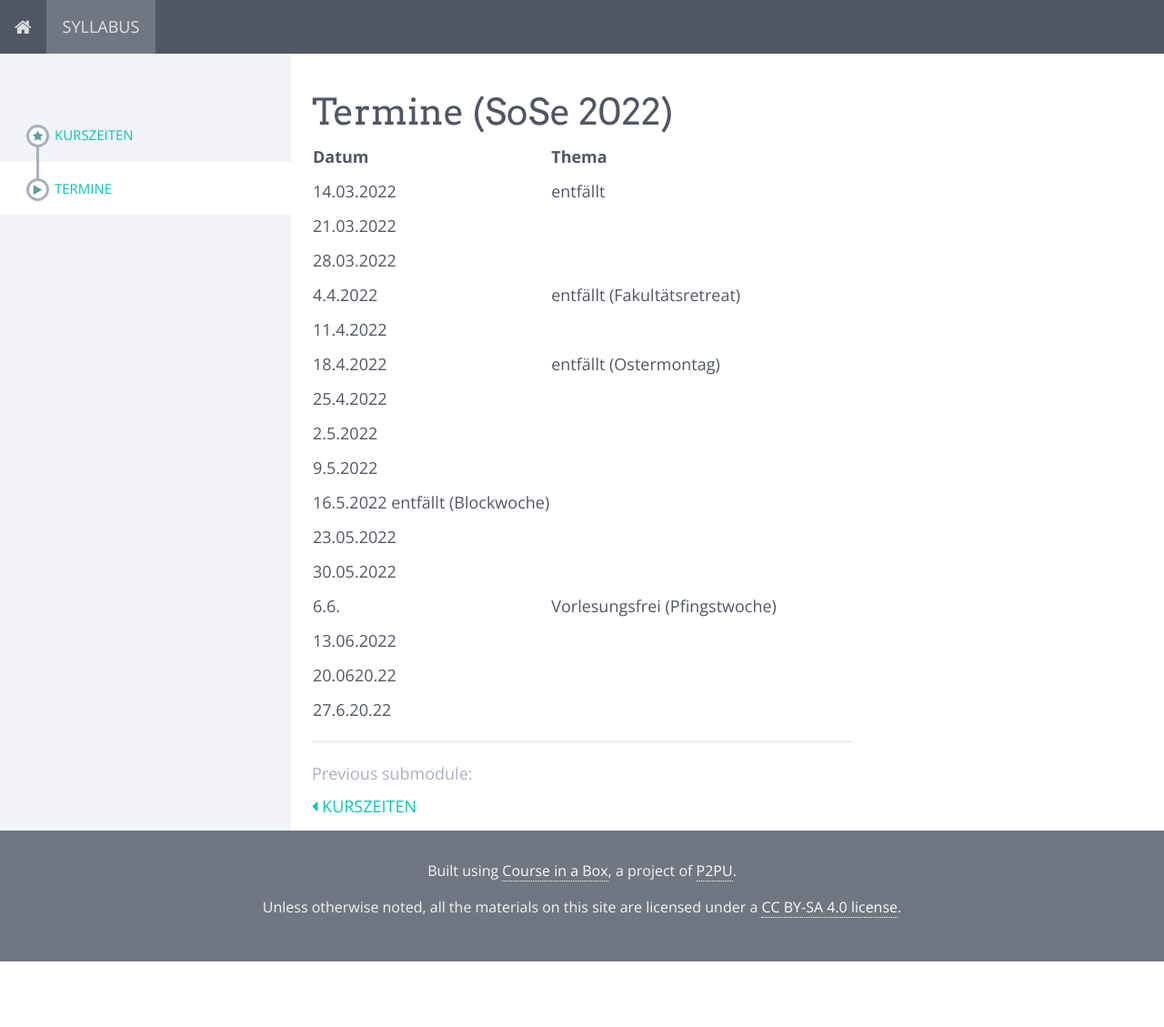
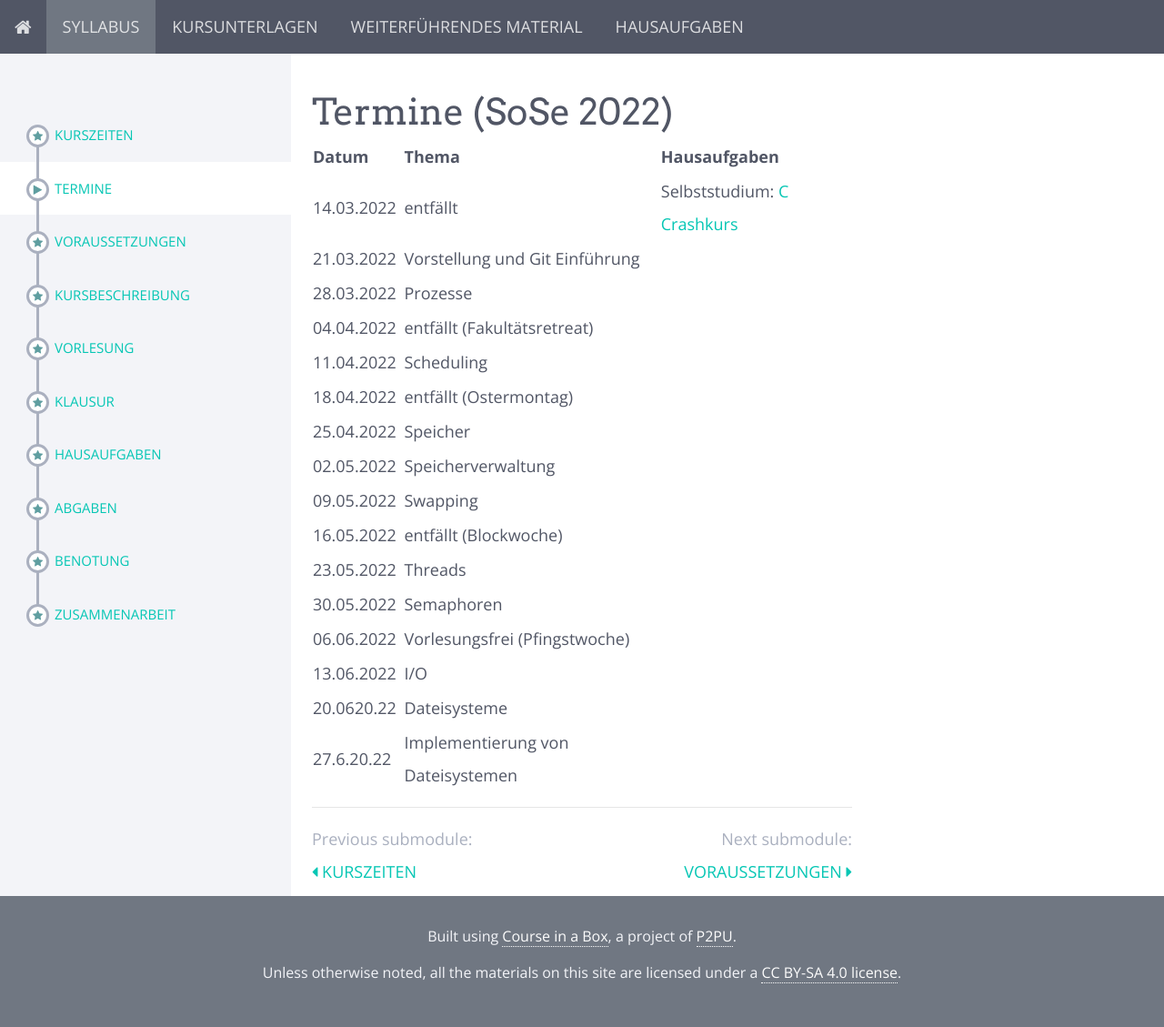
Before and after one commit to aheil/os, a Jekyll site: the page built from modules/syllabus/_posts/2022-01-02-termine.md, in a window 1280 px wide. Shown: the whole page at 91% size. Built offline with Jekyll 4.4.1, drawn with Linux system fonts in a browser that asks for light colours; nearby versions of some CDN libraries; before the commit the page ends 1057 px from its top, so only the background shows below that.

Commit message:
syllabus added

```diff
--- a/_data/course.yml
+++ b/_data/course.yml
@@ -3,3 +3,9 @@ description: Vorlesung Betriebssysteme im Studiengang Software Engineering Bache
 modules:
   - name: syllabus
     title: Syllabus
+  - name: kursunterlagen
+    title: Kursunterlagen
+  - name: material
+    title: "Weiterführendes Material"
+  - name: hausaufgaben
+    title: Hausaufgaben
--- a/modules/syllabus/_posts/2022-01-02-termine.md
+++ b/modules/syllabus/_posts/2022-01-02-termine.md
@@ -4,21 +4,21 @@ title: Termine
 
 # Termine (SoSe 2022)
 
-| Datum | Thema | |
-|---|---|---|
-|14.03.2022| entfällt ||
-|21.03.2022| ||
-|28.03.2022| ||
-|4.4.2022| entfällt (Fakultätsretreat) ||
-|11.4.2022| ||
-|18.4.2022| entfällt (Ostermontag) ||
-|25.4.2022| ||
-|2.5.2022| ||
-|9.5.2022| ||
-|16.5.2022 entfällt (Blockwoche) ||
-|23.05.2022| ||
-|30.05.2022| ||
-|6.6. | Vorlesungsfrei (Pfingstwoche) ||
-|13.06.2022| ||
-|20.0620.22| ||
-|27.6.20.22| ||
+| Datum | | Thema | Hausaufgaben|
+|---|---|---|---|
+| 14.03.2022 | | entfällt | Selbststudium: [C Crashkurs](https://github.com/aheil/hhn-c) |
+| 21.03.2022 | | Vorstellung und Git Einführung ||
+| 28.03.2022 | | Prozesse ||
+| 04.04.2022 | | entfällt (Fakultätsretreat) ||
+| 11.04.2022 | | Scheduling ||
+| 18.04.2022 | | entfällt (Ostermontag) ||
+| 25.04.2022 | | Speicher ||
+| 02.05.2022 | | Speicherverwaltung ||
+| 09.05.2022 | | Swapping ||
+| 16.05.2022 | | entfällt (Blockwoche) ||
+| 23.05.2022 | | Threads ||
+| 30.05.2022 | | Semaphoren ||
+| 06.06.2022 | | Vorlesungsfrei (Pfingstwoche) ||
+| 13.06.2022 | | I/O ||
+| 20.0620.22 | | Dateisysteme ||
+| 27.6.20.22 | | Implementierung von Dateisystemen ||
```
Also changed, not shown: modules/syllabus/_posts/2022-01-01-kurszeiten.md (+2 -0 lines), modules/syllabus/_posts/2022-01-03-voraussetzungen.md (added, +9 -0 lines), modules/syllabus/_posts/2022-01-04-kursbeschreibung.md (added, +16 -0 lines), modules/syllabus/_posts/2022-01-05-vorlesung.md (added, +11 -0 lines), modules/syllabus/_posts/2022-01-06-klausur.md (added, +11 -0 lines), modules/syllabus/_posts/2022-01-07-hausaufgaben.md (added, +17 -0 lines), modules/syllabus/_posts/2022-01-08-abgaben.md (added, +13 -0 lines), modules/syllabus/_posts/2022-01-09-benotung.md (added, +17 -0 lines), modules/syllabus/_posts/2022-01-10-zusammenarbeit.md (added, +10 -0 lines).
